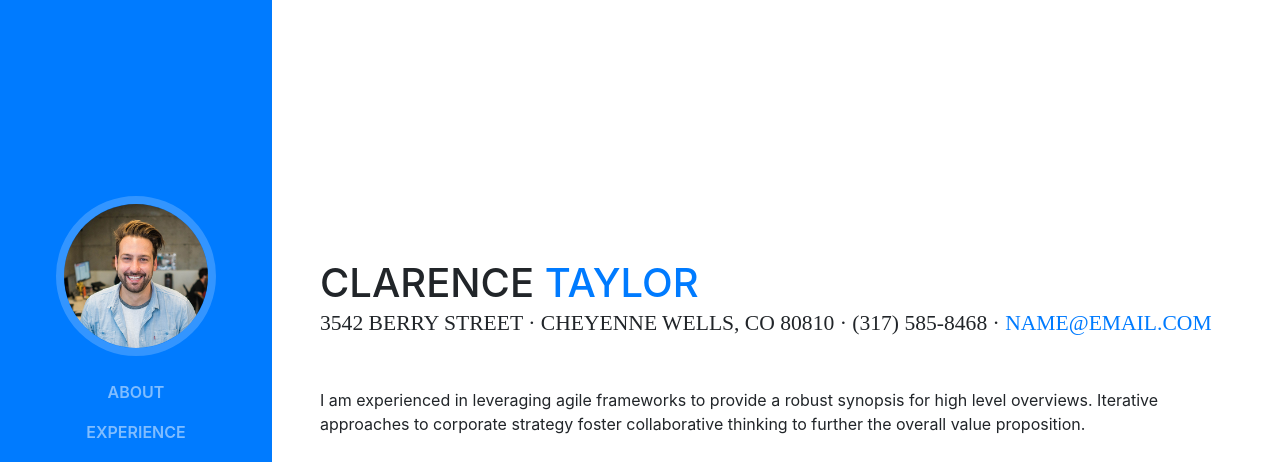
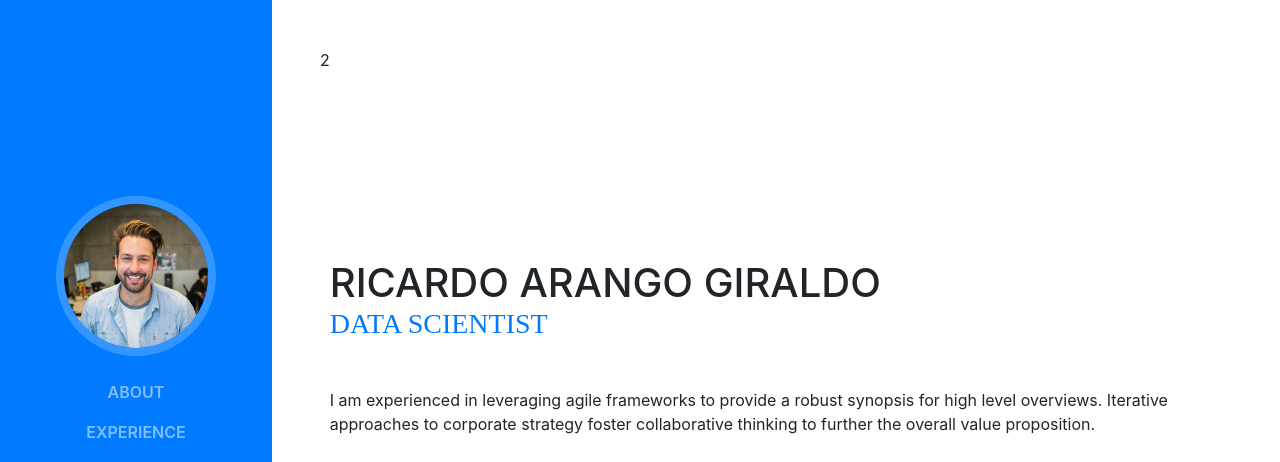
Before and after one commit to riarangogi/riarangogi.github.io, a website with bundled scripts: page index.html in a window 1280 px wide. Shown: the top 462 px of the page. Built offline with nearby package versions, Linux system fonts and the light colour scheme; a web font is replaced by a local one.

Commit message:
I changed the header

```diff
--- a/index.html
+++ b/index.html
@@ -63,13 +63,14 @@
 
     <div class="container-fluid p-0">
 
-      <section class="resume-section p-3 p-lg-5 d-flex d-column" id="about">
+      <section class="resume-section p-3 p-lg-5 d-flex d-column" id="about">2
         <div class="my-auto">
-          <h1 class="mb-0">Clarence
-            <span class="text-primary">Taylor</span>
+          <h1 class="mb-0">Ricardo Arango Giraldo
           </h1>
-          <div class="subheading mb-5">3542 Berry Street · Cheyenne Wells, CO 80810 · (317) 585-8468 ·
-            <a href="mailto:name@email.com">name@email.com</a>
+          <div class="subheading mb-5">
+            <h3>
+              <span class="text-primary">Data Scientist</span>
+            </h3>
           </div>
           <p class="mb-5">I am experienced in leveraging agile frameworks to provide a robust synopsis for high level overviews. Iterative approaches to corporate strategy foster collaborative thinking to further the overall value proposition.</p>
           <ul class="list-inline list-social-icons mb-0">
```
Also changed, not shown: README.md (deleted), 2 other files.
